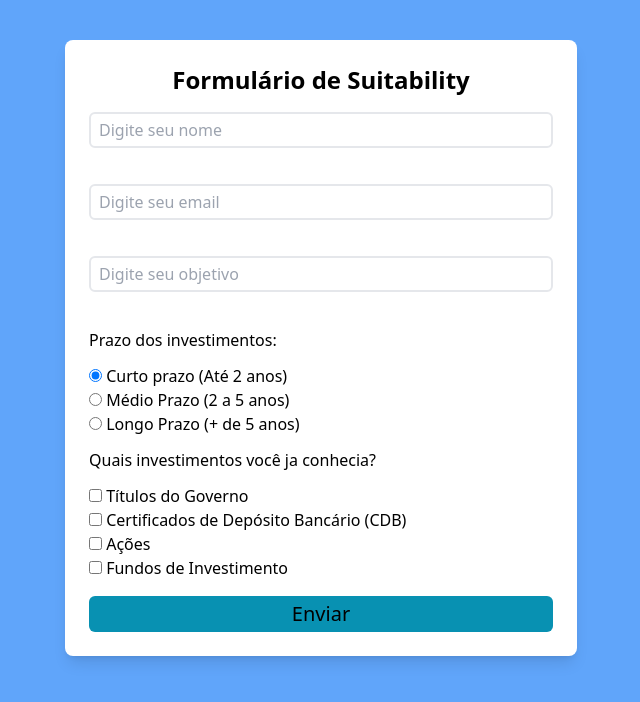
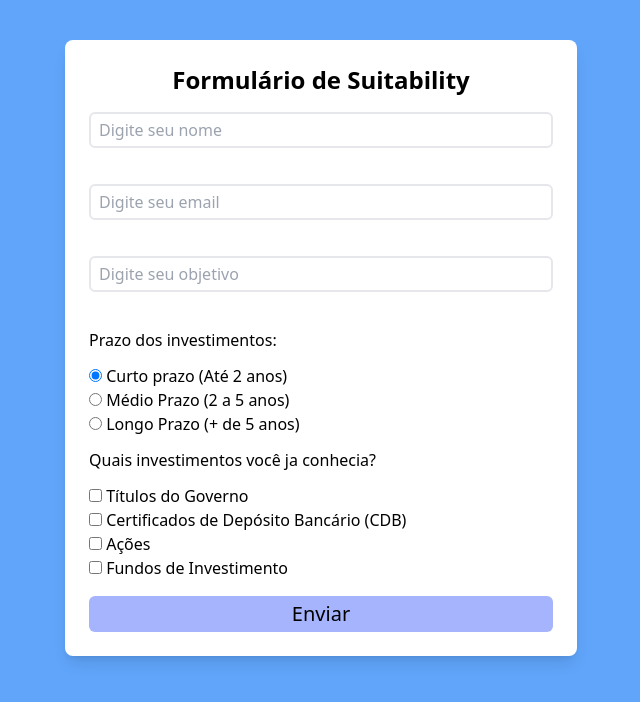
Before and after one commit to Hzimr/MiniProjetoForm, a website: page index.html in a window 1280 px wide. Shown: the whole page, without its empty margins (319-959 px from the left). Drawn offline with Linux system fonts and the light colour scheme.

Commit message:
style: change color button

```diff
--- a/index.html
+++ b/index.html
@@ -56,7 +56,7 @@
                     <label for="fi">Fundos de Investimento</label>
                 </div>
             </div>
-            <button class="border-none rounded-md p-1 mt-1 text-xl outline-none hover:bg-sky-400 bg-cyan-600 cursor-pointer transition-transform" type="submit">Enviar</button>
+            <button class="border-none rounded-md p-1 mt-1 text-xl outline-none hover:bg-opacity-70 bg-indigo-300 cursor-pointer transition-transform" type="submit">Enviar</button>
         </form>
     </div>
     <script>
```
Also changed, not shown: styles/output.css.
